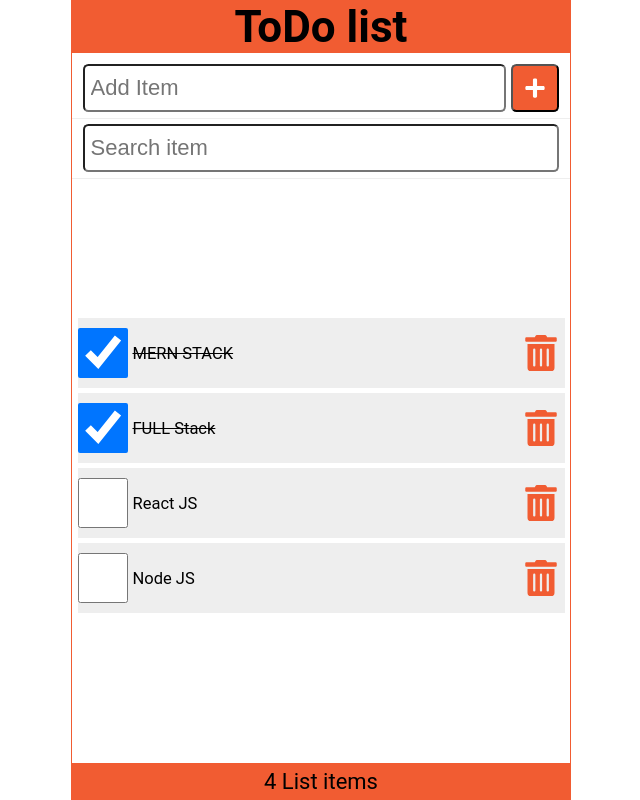
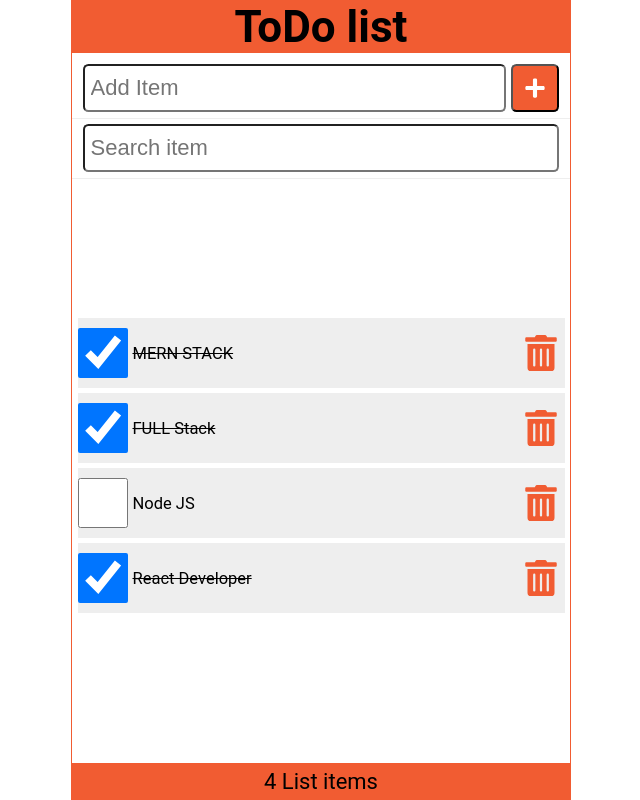
Before and after one commit to Manikandan1818/todolist, a React (Create React App) app: page / in a window 1280 px wide. Shown: the whole page, without its empty margins (319-959 px from the left). Built offline with nearby package versions, Linux system fonts and the light colour scheme; data requests are answered from the project's data file.

Commit message:
CRUD operations completed

```diff
--- a/data/db.json
+++ b/data/db.json
@@ -11,14 +11,14 @@
       "item": "FULL Stack"
     },
     {
-      "id": 3,
-      "checked": false,
-      "item": "React JS"
-    },
-    {
       "id": 4,
       "checked": false,
       "item": "Node JS"
+    },
+    {
+      "id": 5,
+      "checked": true,
+      "item": "React Developer"
     }
   ]
 }
--- a/src/App.js
+++ b/src/App.js
@@ -4,6 +4,7 @@
 import Header from "./Header";
 import AddItem from "./AddItem";
 import SearchItem from "./SearchItem";
+import apiRequest from "./apiRequest";
 
 function App() {
   const API_URL = "http://localhost:3500/items";
@@ -33,23 +34,54 @@
     }, 2000);
   }, []);
 
-  const addItem = (item) => {
+  const addItem = async (item) => {
     const id = items.length ? items[items.length - 1].id + 1 : 1;
     const addNewItem = { id, checked: false, item };
     const listItems = [...items, addNewItem];
     setItems(listItems);
+
+    // Create
+    const postOptions = {
+      method: "POST",
+      headers: {
+        "Content-type": "application/json",
+      },
+      body: JSON.stringify(addNewItem),
+    };
+    const result = await apiRequest(API_URL, postOptions);
+    if (result) setFetchError(result);
   };
 
-  const handleChange = (id) => {
+  const handleChange = async (id) => {
     const listItems = items.map((item) =>
       item.id === id ? { ...item, checked: !item.checked } : item
     );
     setItems(listItems);
+
+    const myItem = listItems.filter((item) => item.id === id);
+
+    const updateOptions = {
+      method: "PATCH",
+      headers: {
+        "Content-type": "application/json",
+      },
+      body: JSON.stringify({ checked: myItem[0].checked }),
+    };
+    const reqUrl = `${API_URL}/${id}`;
+    const result = await apiRequest(reqUrl, updateOptions);
+    if (result) setFetchError(result);
   };
 
-  const handleDelete = (id) => {
+  const handleDelete = async (id) => {
     const listItems = items.filter((item) => item.id !== id);
     setItems(listItems);
+
+    const deleteOptions = {
+      method: "DELETE",
+    };
+    const reqUrl = `${API_URL}/${id}`;
+    const result = await apiRequest(reqUrl, deleteOptions);
+    if (result) setFetchError(result);
   };
 
   const handleSubmit = (e) => {
--- a/src/apiRequest.js
+++ b/src/apiRequest.js
@@ -1,10 +1,11 @@
-import React from "react";
-
-const apiRequest = async (url, objectOpts = null, errMsg = null) => {
+const apiRequest = async (url = "", optionsObj = null, errMsg = null) => {
   try {
-    const res = await fetch(url, objectOpts);
+    const res = await fetch(url, optionsObj);
+    if (!res.ok) throw Error("Please reload the app!");
   } catch (error) {
-    errMsg = error;
+    errMsg = error.Message;
+  } finally {
+    return errMsg;
   }
 };
 
```
